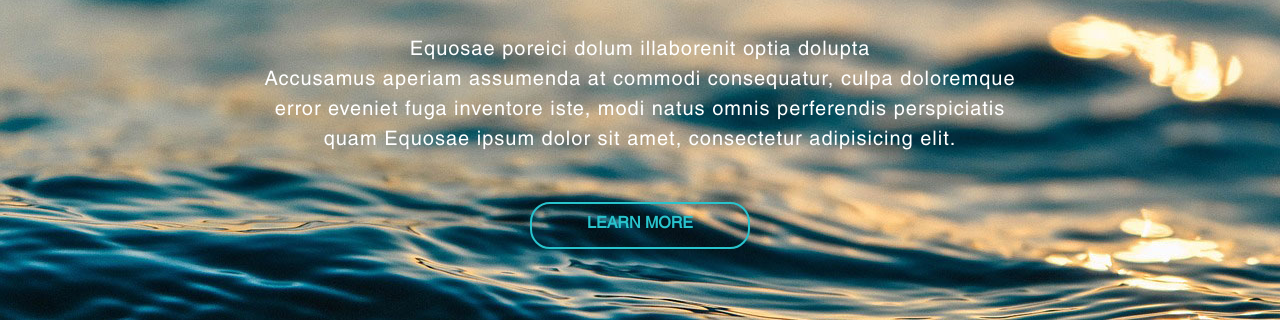
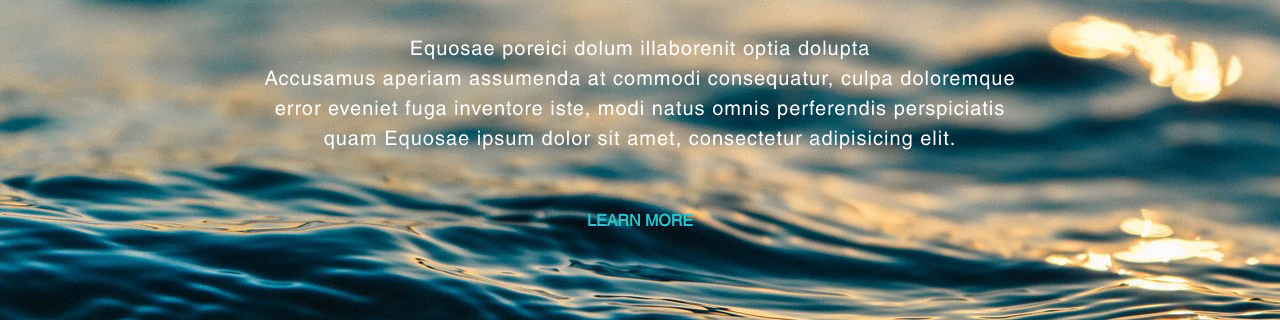
Before and after one commit to Kamilnaja/promo-site, a plain HTML site: page index.html in a window 1280 px wide. Shown: the part 308-628 px from the top of the page. Drawn offline with nearby package versions, Linux system fonts and the light colour scheme.

```diff
--- a/sass/screen.scss
+++ b/sass/screen.scss
@@ -310,8 +310,7 @@ h1, h2, h3 {
 
 .button {
   box-sizing: border-box;
-  border: 2px solid $blueMotive;
-  border-radius: 20px;
+  border: none;
   background-color: transparent;
   display: block;
   padding-left: 55px;
@@ -323,8 +322,6 @@ h1, h2, h3 {
   font-size: 1.6rem;
   text-transform: uppercase;
 
-  line-height: 23px;
-  vertical-align: middle;
 }
 
 .button--centered {
```
Also changed, not shown: stylesheets/screen.css.
